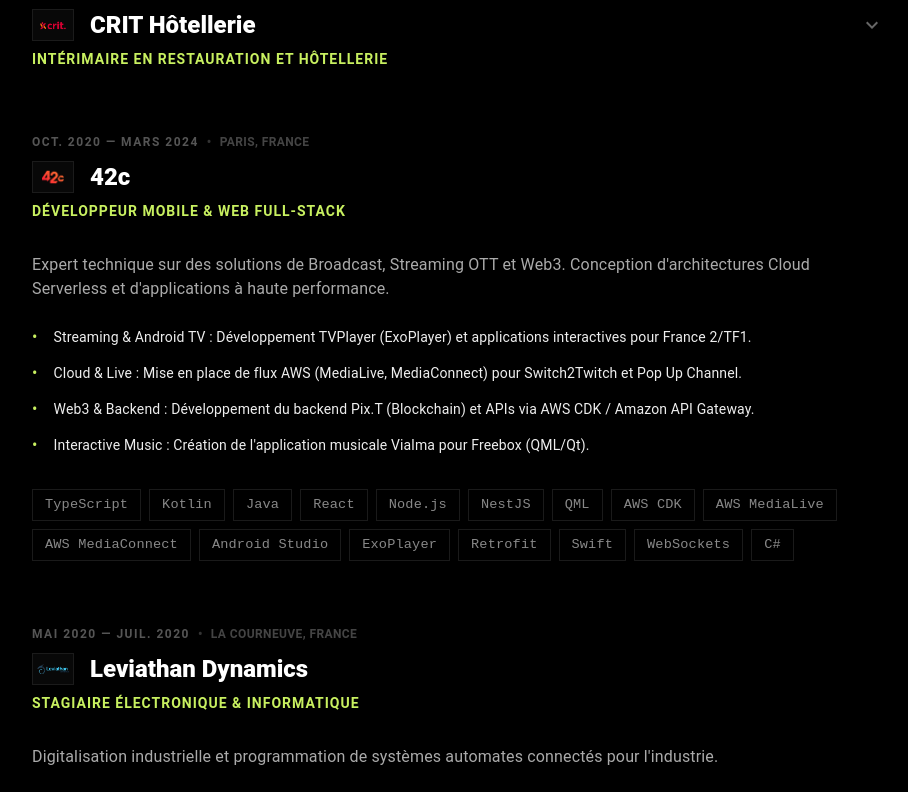
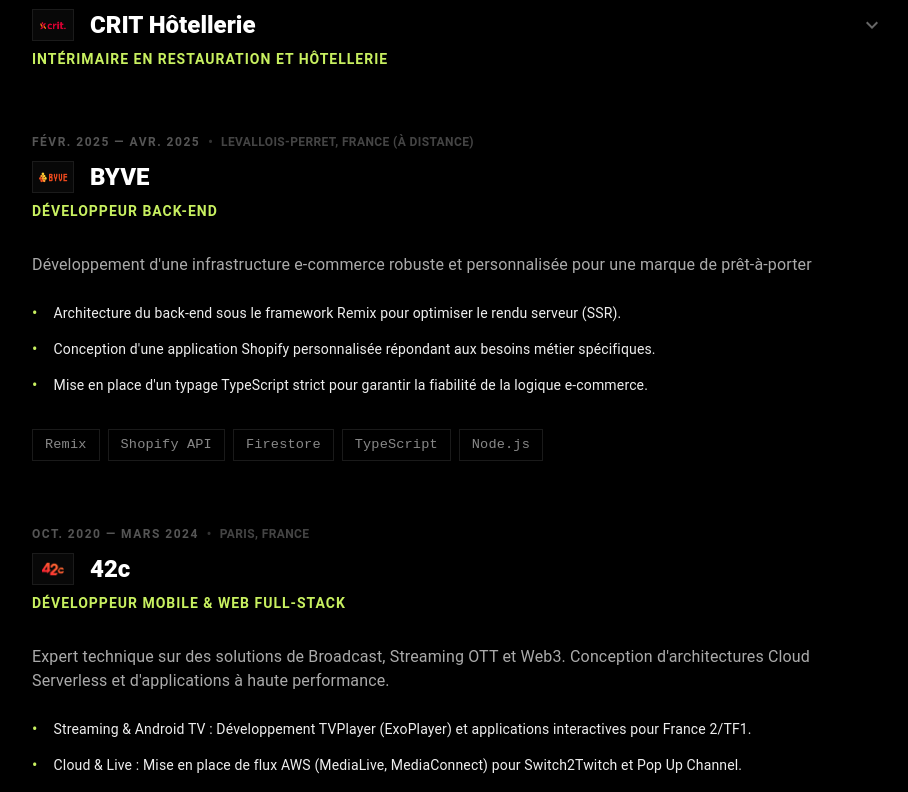
Before and after one commit to stantanasi/stantanasi.github.io, a Next.js app: page / in a window 1280 px wide. Shown: the part 3580-4372 px from the top of the page, without its empty margins (182-1090 px from the left). Built offline with nearby package versions, Linux system fonts and the light colour scheme; no server answers; what @mui/material-nextjs would draw is missing.

Commit message:
feat(experiences): add BYVE experience

```diff
--- a/data/experiences.ts
+++ b/data/experiences.ts
@@ -26,6 +26,22 @@
     ],
     skills: ['Relation client', 'Rigueur', 'Gestion de flux'],
     collapsible: true,
+  },
+  {
+    company: 'BYVE',
+    logo: '/companies/byve.png',
+    location: 'Levallois-Perret, France (À distance)',
+    start: new Date('2025-02'),
+    end: new Date('2025-04'),
+    role: 'Développeur Back-End',
+    summary: "Développement d'une infrastructure e-commerce robuste et personnalisée pour une marque de prêt-à-porter",
+    highlights: [
+      'Architecture du back-end sous le framework Remix pour optimiser le rendu serveur (SSR).',
+      "Conception d'une application Shopify personnalisée répondant aux besoins métier spécifiques.",
+      "Mise en place d'un typage TypeScript strict pour garantir la fiabilité de la logique e-commerce."
+    ],
+    skills: ['Remix', 'Shopify API', 'Firestore', 'TypeScript', 'Node.js'],
+    collapsible: false,
   },
   {
     company: '42c',
```
Also changed, not shown: public/companies/byve.png (added).
